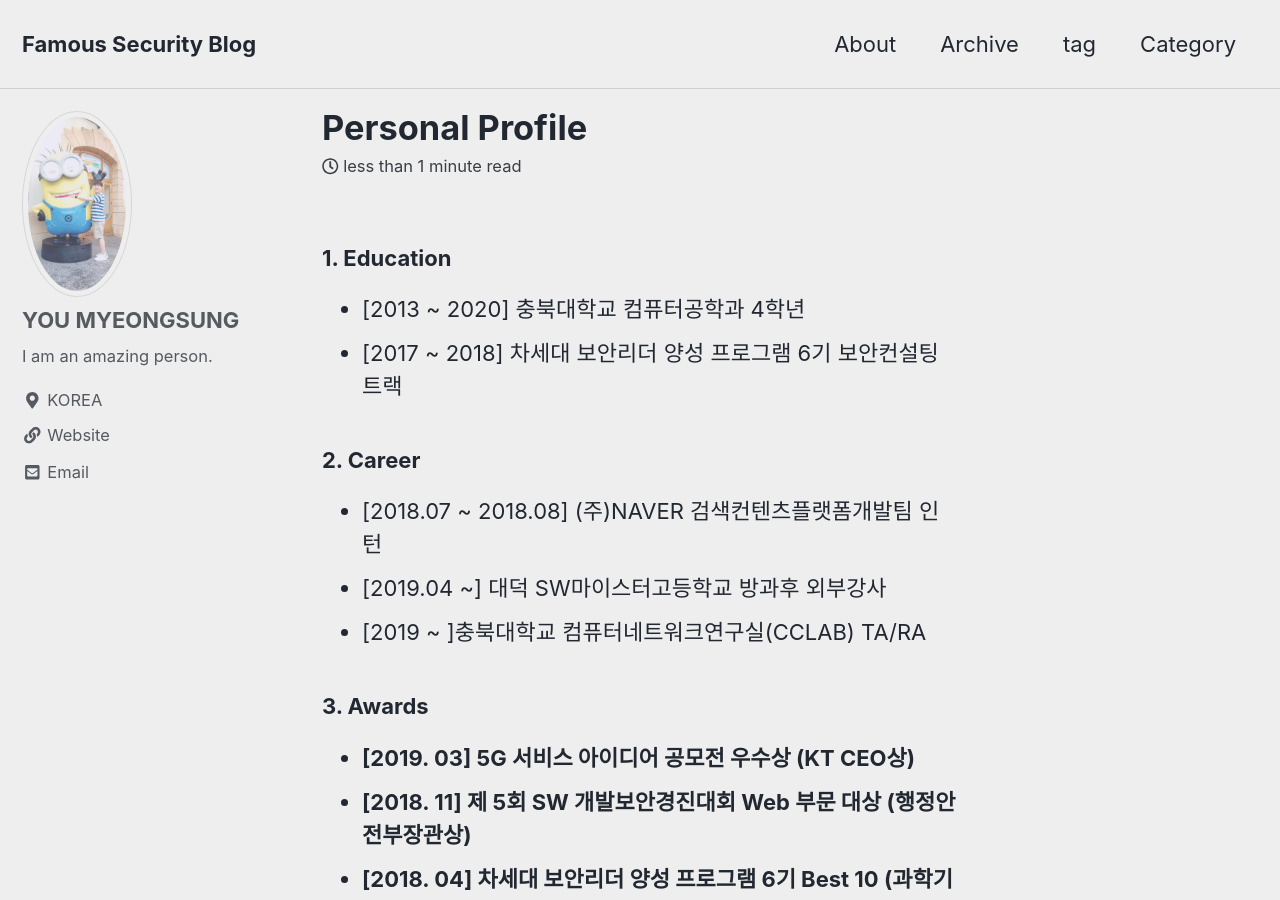
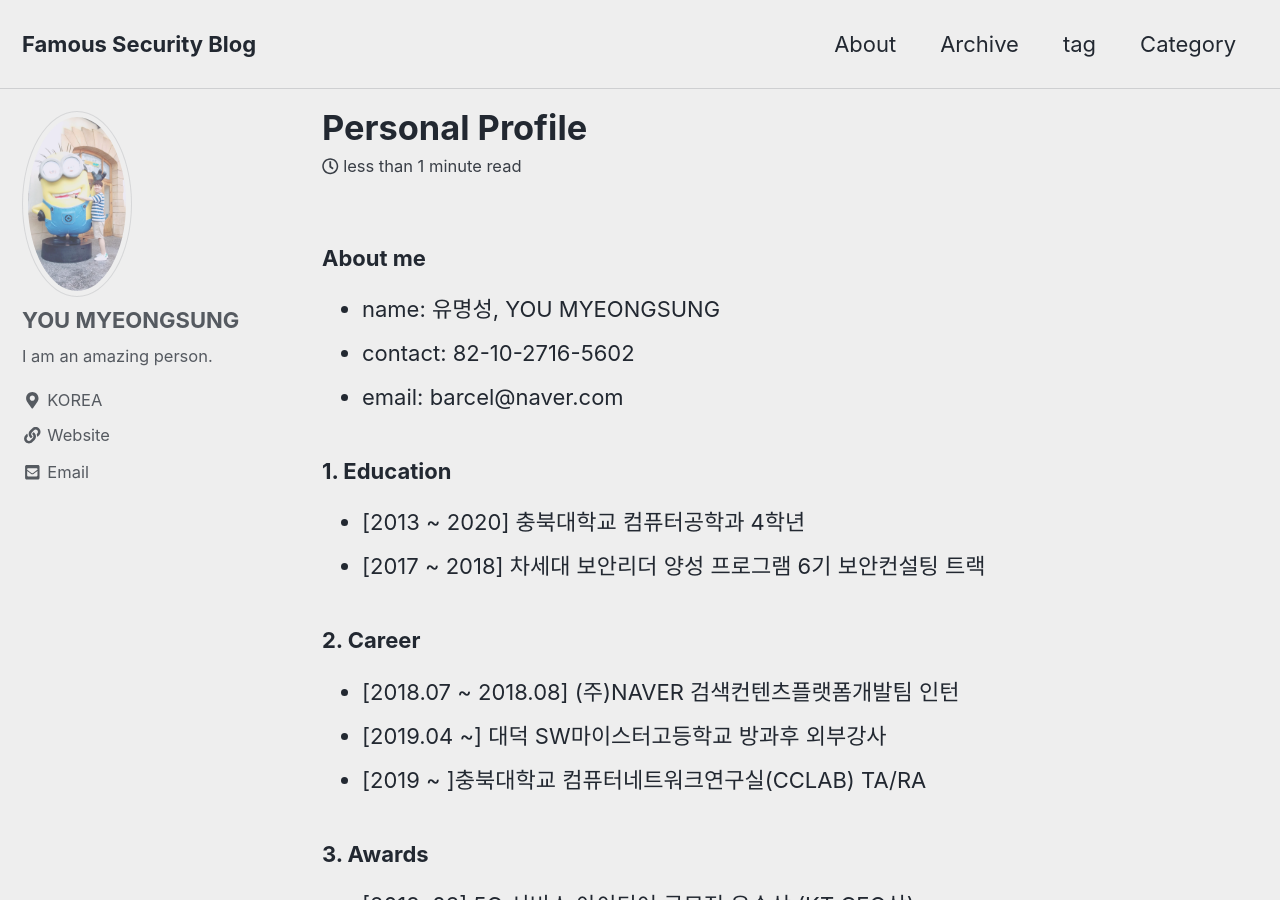
Before and after one commit to Famous7/famous7.github.io, a Jekyll site: the page built from _posts/2018-05-20-cv.md, in a window 1280 px wide and 900 px high. Built offline with Jekyll 4.4.1, drawn with Linux system fonts in a browser that asks for light colours; cached includes are drawn as plain includes; nearby versions of some CDN libraries.

```diff
--- a/_posts/2018-05-20-cv.md
+++ b/_posts/2018-05-20-cv.md
@@ -6,7 +6,12 @@ categories:
 tags:
   - Profile
   - me
+classes: wide
 ---
+### About me
+  - name: 유명성, YOU MYEONGSUNG
+  - contact: 82-10-2716-5602
+  - email: barcel@naver.com
 
 ### 1. Education
   - [2013 ~ 2020] 충북대학교 컴퓨터공학과 4학년
@@ -18,9 +23,9 @@ tags:
   - [2019 ~ ]충북대학교 컴퓨터네트워크연구실(CCLAB) TA/RA
 
 ### 3. Awards
-  - **[2019. 03] 5G 서비스 아이디어 공모전 우수상 (KT CEO상)**
-  - **[2018. 11] 제 5회 SW 개발보안경진대회 Web 부문 대상 (행정안전부장관상)**
-  - **[2018. 04] 차세대 보안리더 양성 프로그램 6기 Best 10 (과학기술정보통신부장관상)**
+  - [2019. 03] 5G 서비스 아이디어 공모전 우수상 (KT CEO상)
+  - [2018. 11] 제 5회 SW 개발보안경진대회 Web 부문 대상 (행정안전부장관상)
+  - [2018. 04] 차세대 보안리더 양성 프로그램 6기 Best 10 (과학기술정보통신부장관상)
   - [2017. 11] 제 4회 SW 개발보안경진대회 Web 부문 장려상 (정보보호학회장상)
   - [2017. 11] 공학 페스티벌 창업 투자 아이디어 경진대회 우수상 (공학교육혁신협의회장상)
   - [2017. 04] 코드게이트 해킹 동영상 공모전 우수상 (코드게이트이사장상)
```
Also changed, not shown: _posts/2019-05-20-webhacking.kr-11.md (+1 -0 lines).
